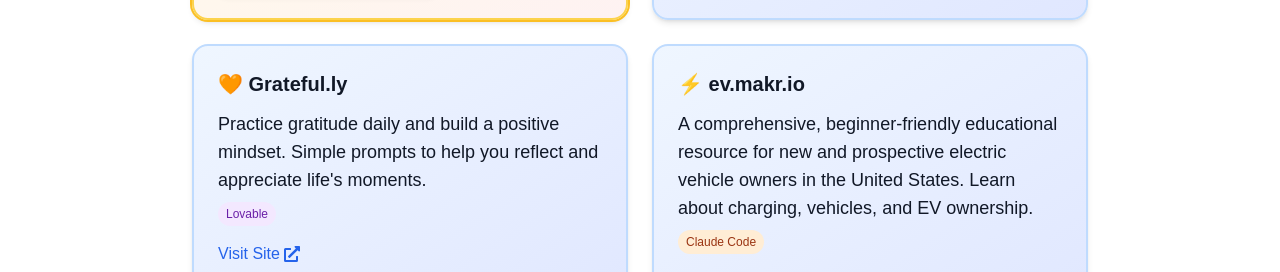
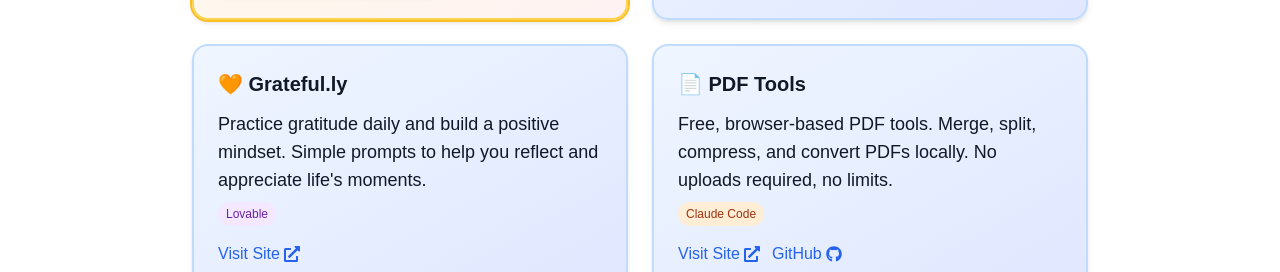
Before and after one commit to renedeanda/makr.io, a Next.js app: page / in a window 1280 px wide. Shown: the part 469-741 px from the top of the page. Built offline with nearby package versions, Linux system fonts and the light colour scheme; no server answers.

Commit message:
Add PDF Tools (pdf.makr.io) to recent projects

```diff
--- a/pages/index.js
+++ b/pages/index.js
@@ -31,6 +31,14 @@ const recentProjects = [
     githubLink: null,
     emoji: "🧡",
     madeWith: ["Lovable"]
+  },
+  {
+    title: "PDF Tools",
+    description: "Free, browser-based PDF tools. Merge, split, compress, and convert PDFs locally. No uploads required, no limits.",
+    link: "https://pdf.makr.io",
+    githubLink: "https://github.com/renedeanda/pdf.makr.io",
+    emoji: "📄",
+    madeWith: ["Claude Code"]
   },
   {
     title: "ev.makr.io",
```
